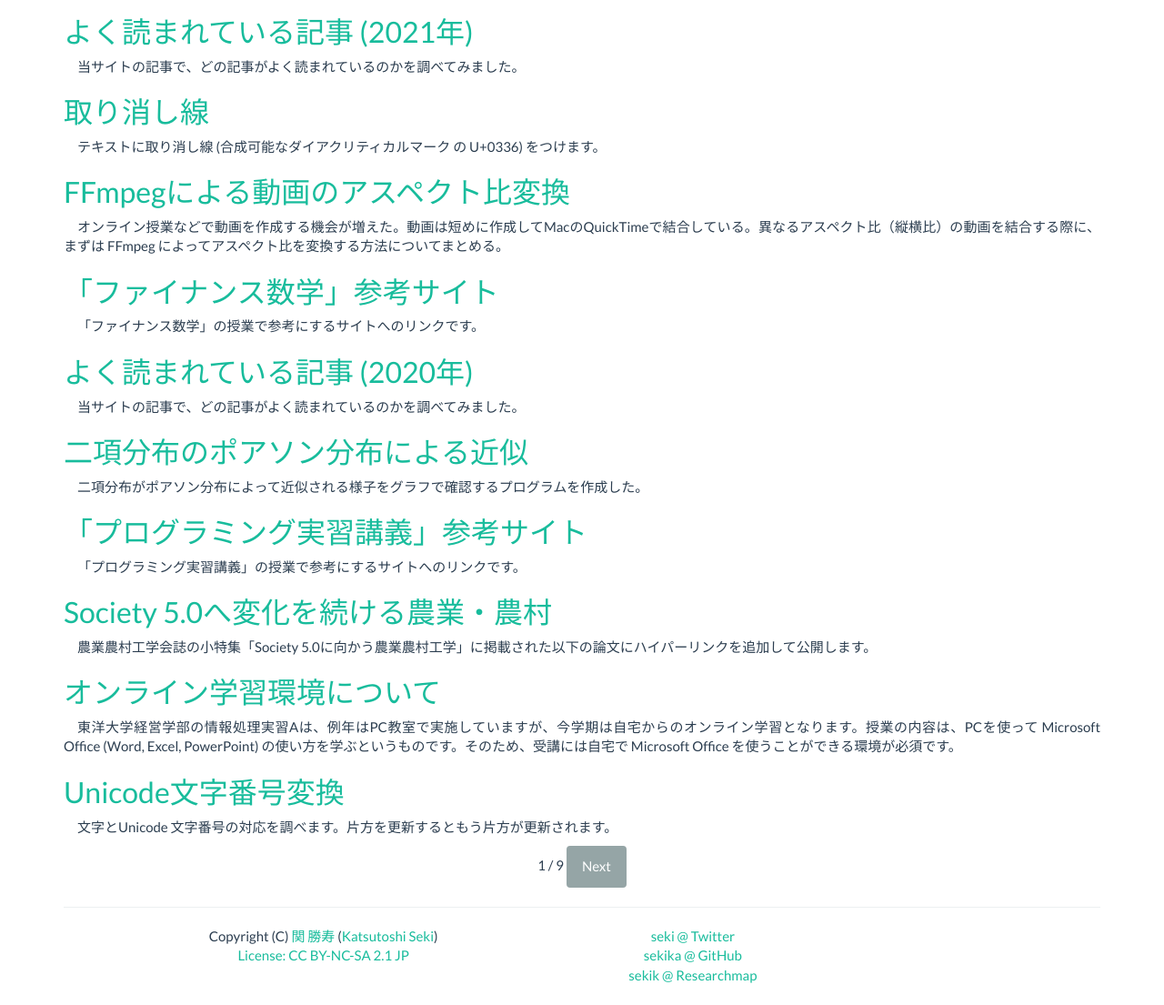
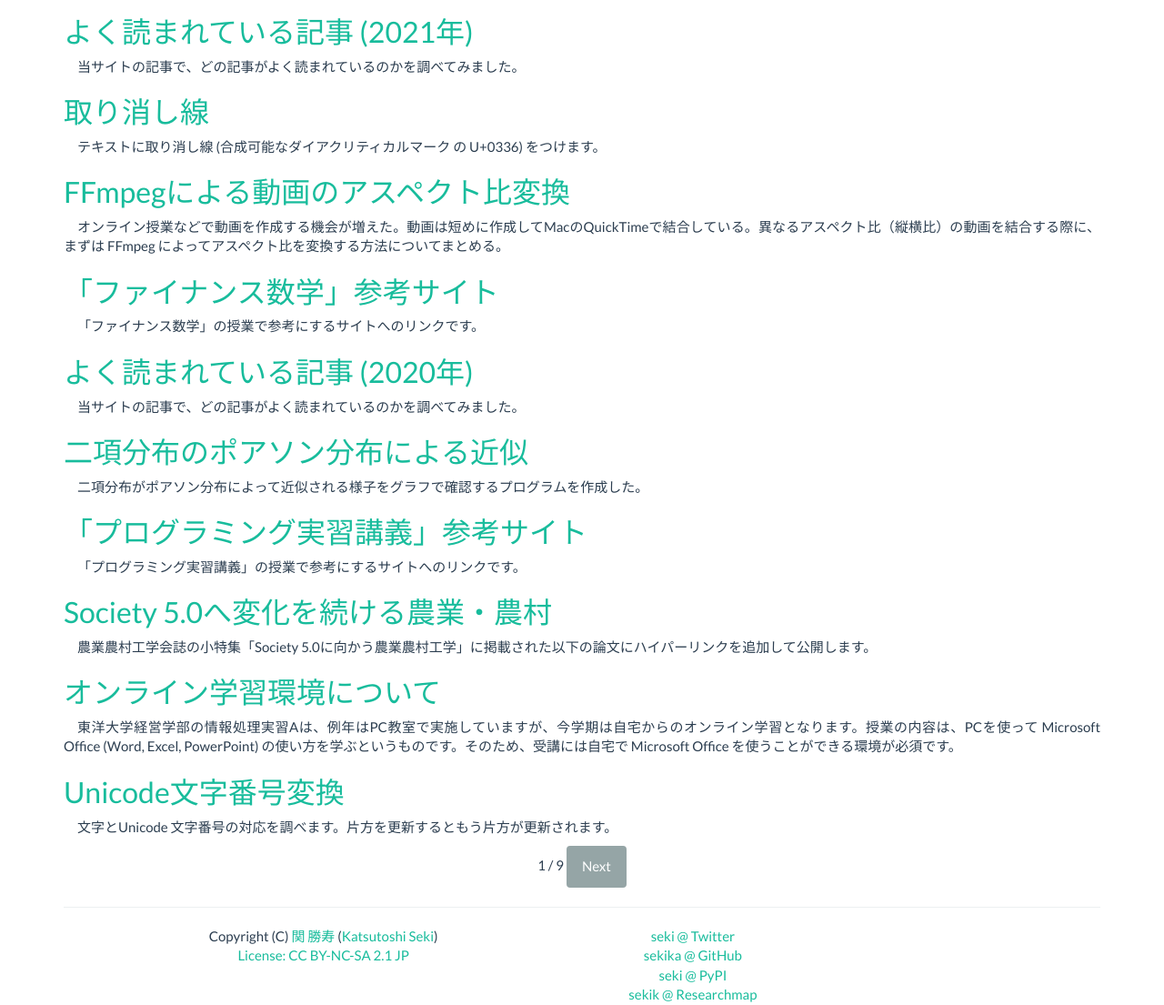
Before and after one commit to sekika/sekika.github.io, a Jekyll site: the page built from index.html, in a window 1280 px wide, cut to the strip 205-1310 px from the top of the page. Shown: the whole strip at 91% size. Built offline with Jekyll 4.4.1, drawn with Linux system fonts in a browser that asks for light colours; the list of posts is cut into pages by our own code; before the commit the page ends 1288 px from its top, so only the background shows below that.

Commit message:
seki @ PyPI

```diff
--- a/_includes/footer-en.html
+++ b/_includes/footer-en.html
@@ -11,6 +11,7 @@
           <div class="col-sm-5 col-xs-12">
              <a href="https://twitter.com/seki_cestqui/">seki_cestqui @ Twitter</a><br>
              <a href="https://github.com/sekika">sekika @ GitHub</a><br>
+             <a href="https://pypi.org/user/seki/">seki @ PyPI</a><br>
              <a href="https://researchmap.jp/sekik/">sekik @ Researchmap</a>
           </div>
         </div>
--- a/_includes/footer.html
+++ b/_includes/footer.html
@@ -11,6 +11,7 @@
           <div class="col-sm-5 col-xs-12">
              <a href="https://twitter.com/seki/">seki @ Twitter</a><br>
              <a href="https://github.com/sekika">sekika @ GitHub</a><br>
+             <a href="https://pypi.org/user/seki/">seki @ PyPI</a><br>
              <a href="https://researchmap.jp/sekik/">sekik @ Researchmap</a>
           </div>
         </div>
```
